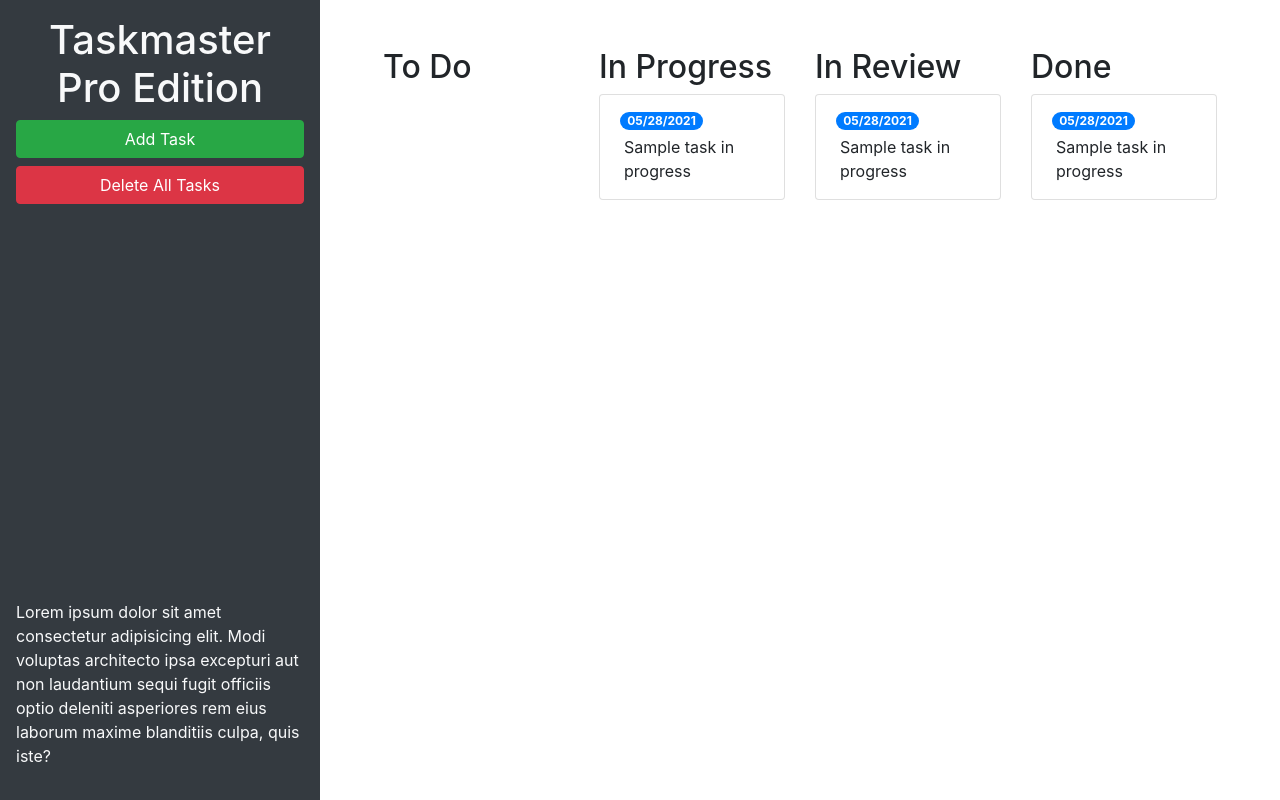
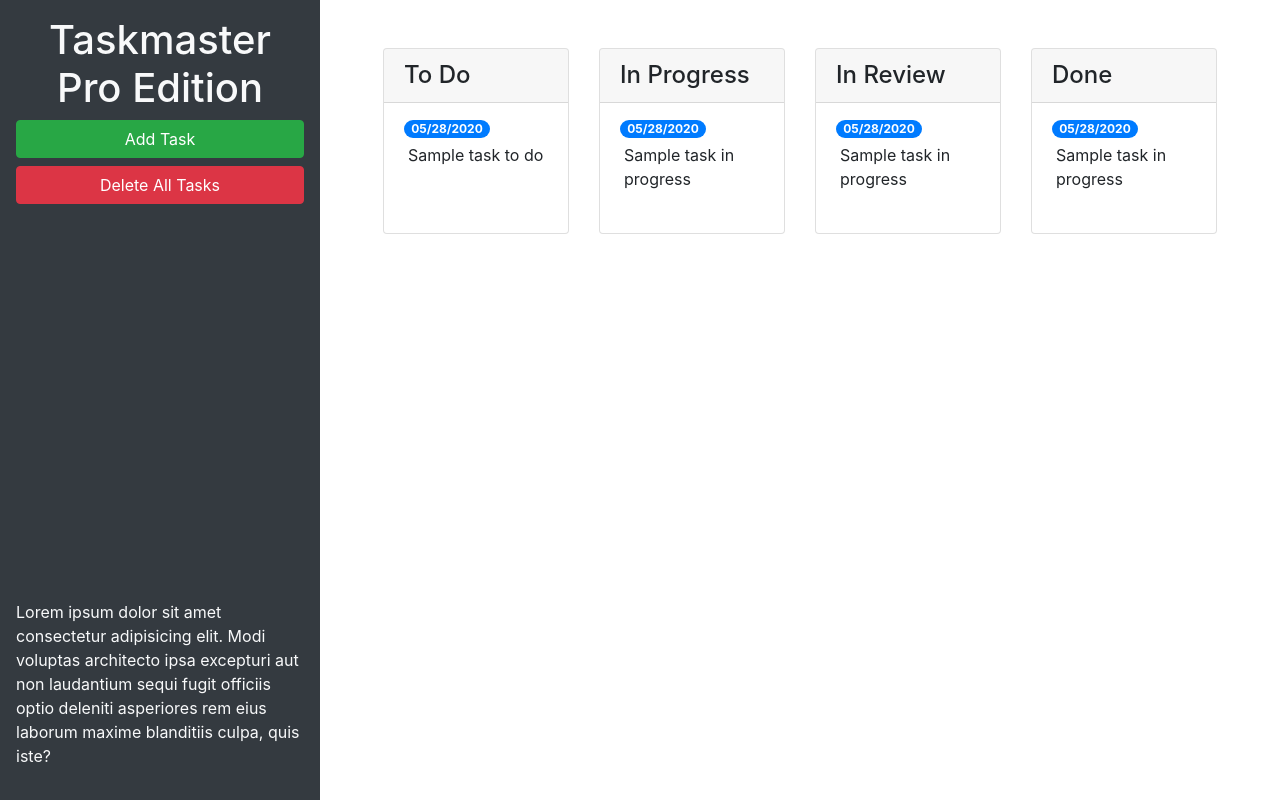
Before and after one commit to Jonzee1914/taskmaster-pro, a plain HTML site: page index.html in a window 1280 px wide. Drawn offline with nearby package versions, Linux system fonts and the light colour scheme.

Commit message:
added bootstrap cards

```diff
--- a/index.html
+++ b/index.html
@@ -26,35 +26,48 @@
     <main class="col-12 col-lg-9">
       <div class="m-5 row justify-content-around">
         <div class="col-12 col-md-6 col-xl-3 mb-3">
-          <h2>To Do</h2>
-          <ul id="list-toDo" class="list-group"> </ul>
+          <div class="card">
+            <h4 class="card-header">To Do</h4>
+            <ul id="list-toDo" class="list-group list-group-flush">
+              <li class="list-group-item">
+                <span class="badge badge-primary badge-pill">05/28/2020</span>
+                <p class="m-1">Sample task to do</p>
+              </li>
+            </ul>
+          </div>
         </div>
         <div class="col-12 col-md-6 col-xl-3 mb-3">
-          <h2>In Progress</h2>
-          <ul id="list-inProgress" class="list-group">
+          <div class="card">
+            <h4 class="card-header">In Progress</h4>
+            <ul id="list-inProgress" class="list-group list-group-flush">
               <li class="list-group-item">
-              <span class="badge badge-primary badge-pill">05/28/2021</span>
+                <span class="badge badge-primary badge-pill">05/28/2020</span>
                 <p class="m-1">Sample task in progress</p>
               </li>
             </ul>
           </div>
+        </div>
         <div class="col-12 col-md-6 col-xl-3 mb-3">
-          <h2>In Review</h2>
-          <ul id="list-inReview" class="list-group">
+          <div class="card">
+            <h4 class="card-header">In Review</h4>
+            <ul id="list-inReview" class="list-group list-group-flush">
               <li class="list-group-item">
-              <span class="badge badge-primary badge-pill">05/28/2021</span>
+                <span class="badge badge-primary badge-pill">05/28/2020</span>
                 <p class="m-1">Sample task in progress</p>
               </li>
             </ul>
           </div>
+        </div>
         <div class="col-12 col-md-6 col-xl-3 mb-3">
-          <h2>Done</h2>
-          <ul id="list-done" class="list-group">
+          <div class="card">
+            <h4 class="card-header">Done</h4>
+            <ul id="list-done" class="list-group list-group-flush">
               <li class="list-group-item">
-              <span class="badge badge-primary badge-pill">05/28/2021</span>
+                <span class="badge badge-primary badge-pill">05/28/2020</span>
                 <p class="m-1">Sample task in progress</p>
               </li>
             </ul>
+          </div>
         </div>
       </div>
     </main>
```
Lines whose indentation alone changed are shown as unchanged.
